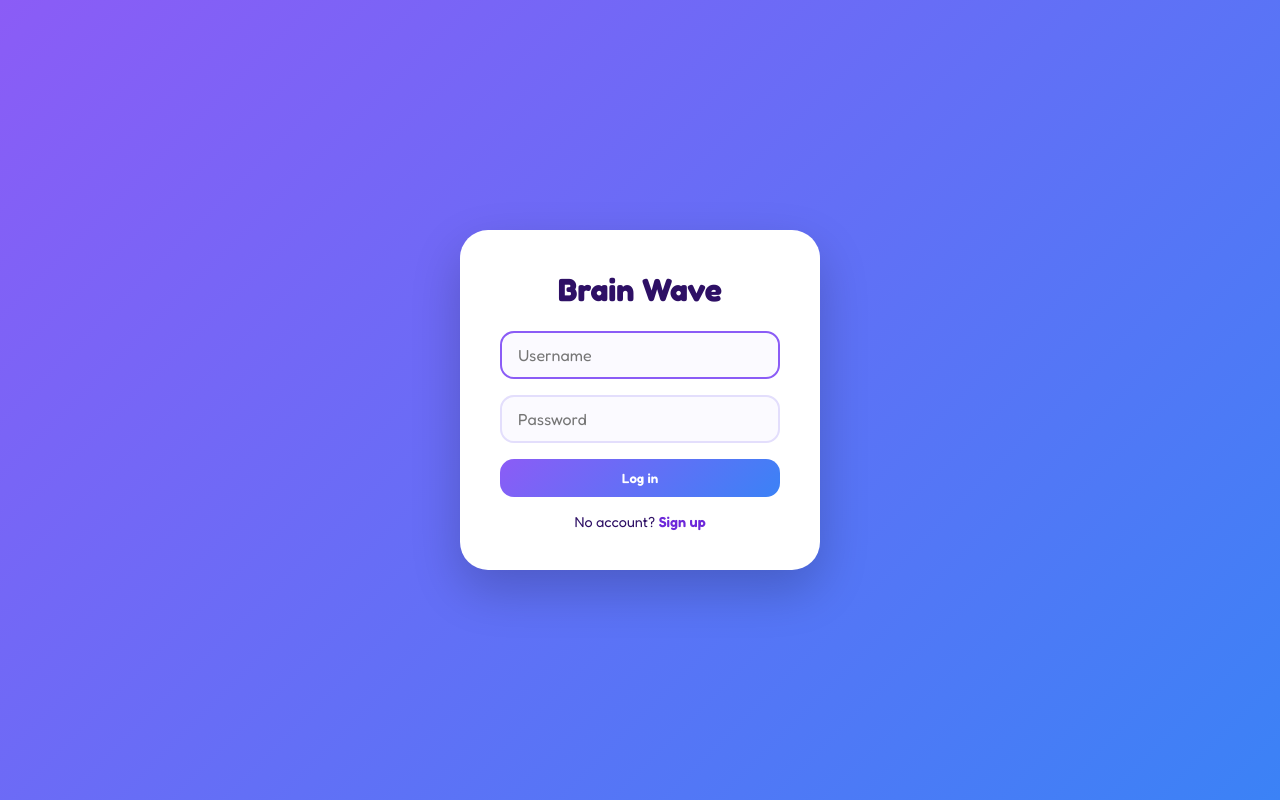
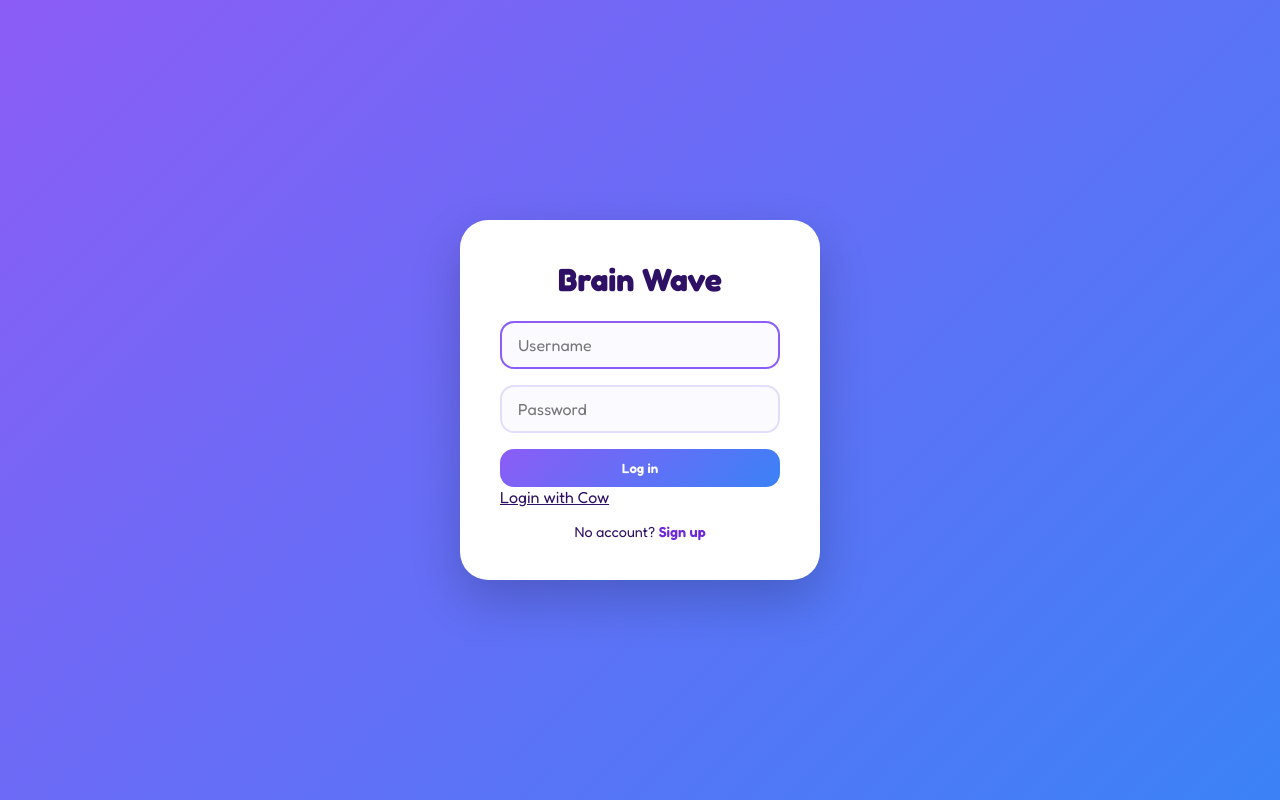
Before and after one commit to TheOrangeCow/Brain-Wave, a Flask app: page /login in a window 1280 px wide. Run offline with Flask 3, Linux system fonts and the light colour scheme.

Commit message:
Add 'Login with Cow' button to login page

```diff
--- a/templates/login.html
+++ b/templates/login.html
@@ -18,6 +18,7 @@
         <input type="password" name="password" placeholder="Password" required>
         <button type="submit" style="width:100%;">Log in</button>
       </form>
+      <a href="{{ url_for('cow_login') }}" class="cow-btn">Login with Cow</a>
       <div class="switch">No account? <a href="/signup">Sign up</a></div>
     </div>
   </div>
```
